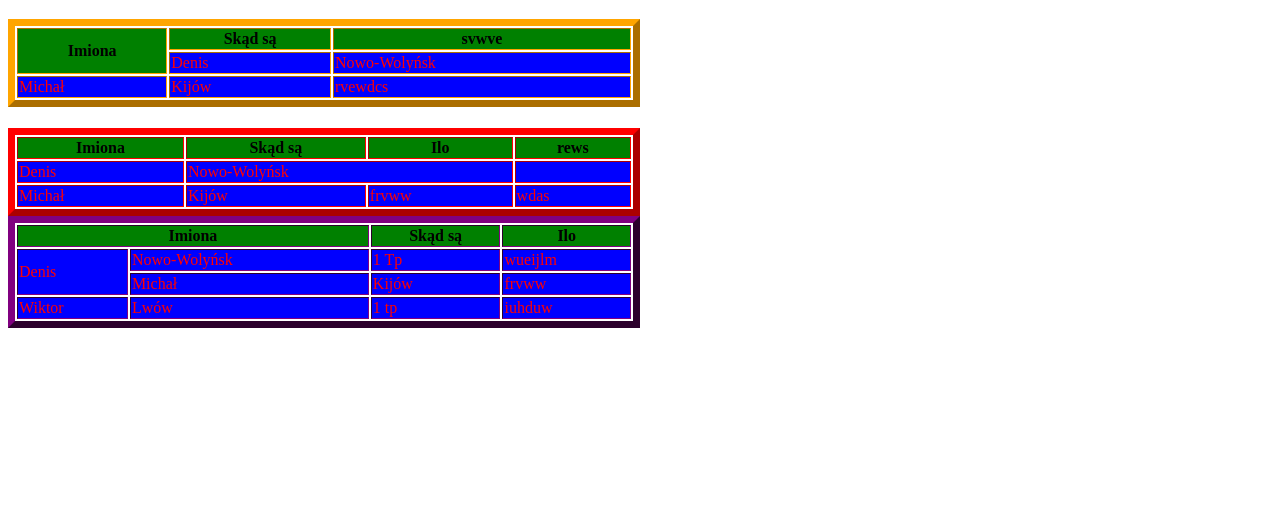
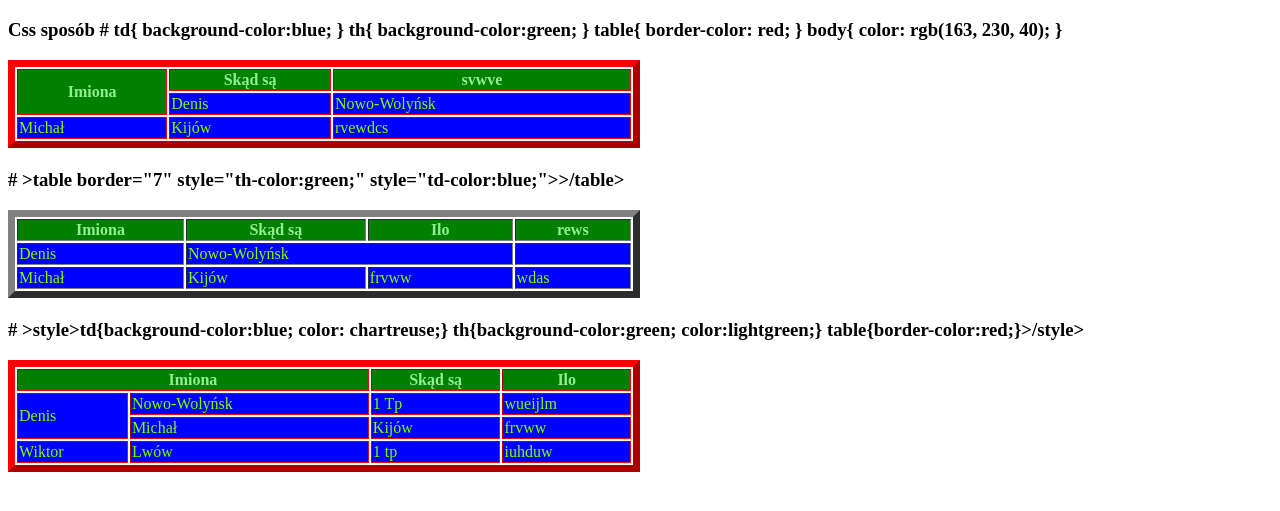
Before and after one commit to 30Viktor/new-index.html, a plain HTML site: page index.html in a window 1280 px wide. Shown: the part 87-598 px from the top of the page. Drawn offline with Linux system fonts and the light colour scheme.

Commit message:
Update index.html

```diff
--- a/index.html
+++ b/index.html
@@ -1,17 +1,35 @@
-<html lang="pl">
+<html lang="pl"></html>
 <head>
 <meta charset="UTF-8">
 <title>Strona</title>
-<style>td{color:red;}
-  td{background-color:blue;}
-  th{background-color:green;}
-  border{color:yellow;}</style>
-<style> table{ width:50%;}</style></head>
+<style>td{background-color:blue;
+    color: chartreuse;}
+    th{background-color:green;
+    color:lightgreen;}</style>
+</head>
+<link rel="stylesheet" href="style.css">
 <body>
+
 
 <p>Pierwsza tp najlepsza jest</p>
 <h1>Obiad o 13:15</h1>
-<table border="7" style="border-color:orange;">
+
+  <style> table{ width:50%;}</style></p>
+  <h3>Css sposób # td{
+    background-color:blue;
+}
+th{
+    background-color:green;
+}
+table{
+    border-color: red;
+}
+body{
+    color: rgb(163, 230, 40);
+}</h3>
+
+<table border="7" style="border-color:red;" >
+
 <tr>
 <th rowspan="2">Imiona</th>
 <th >Skąd są</th>
@@ -25,10 +43,16 @@
 <td>Michał</td>
 <td>Kijów</td>
 <td>rvewdcs</td>
-</tr>
+</tr></table>
   <h1>     </h1>
-<table border="7" style="border-color:red;">
-<tr>
+  <h4> </h4>
+
+
+
+
+
+  <h3> # >table border="7" style="th-color:green;" style="td-color:blue;">>/table></h3>
+   <table border="7" style="th-color:green;" style="td-color:blue;"> <tr>
 <th >Imiona</th>
 <th >Skąd są</th>
 <th>Ilo</th>
@@ -43,9 +67,13 @@
 <td>Michał</td>
 <td>Kijów</td>
 <td>frvww</td>
-<td>wdas</td>
-  <h1>     </h1>
-  <table border="7" style="border-color:purple;">
+<td>wdas</td></tr></table>
+<h1>    </h1>
+<h3> #  >style>td{background-color:blue;
+    color: chartreuse;} th{background-color:green;
+     color:lightgreen;}
+     table{border-color:red;}>/style></h3>
+  <table border="7" style="border-color:red;" style="" >
 <tr>
 <th colspan="2">Imiona</th>
 <th >Skąd są</th>
```
